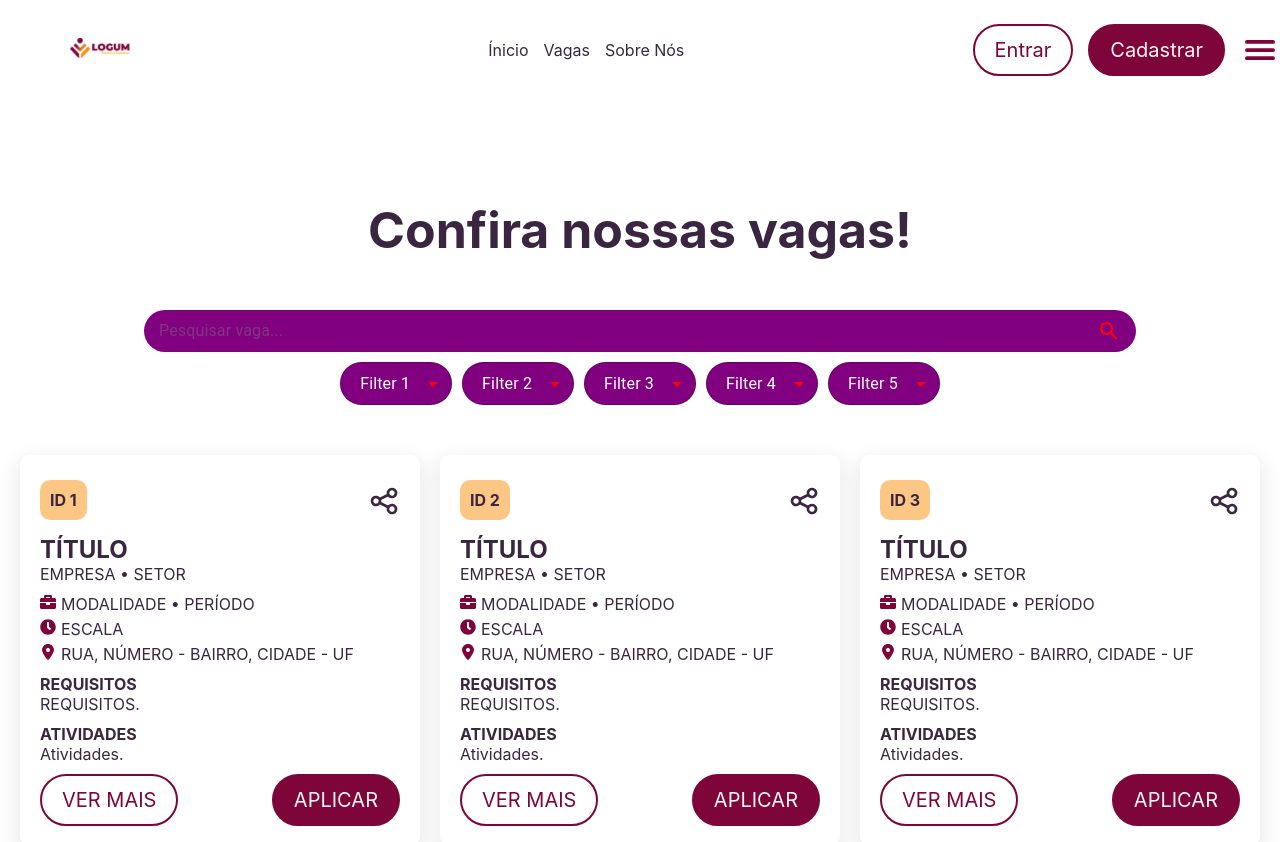
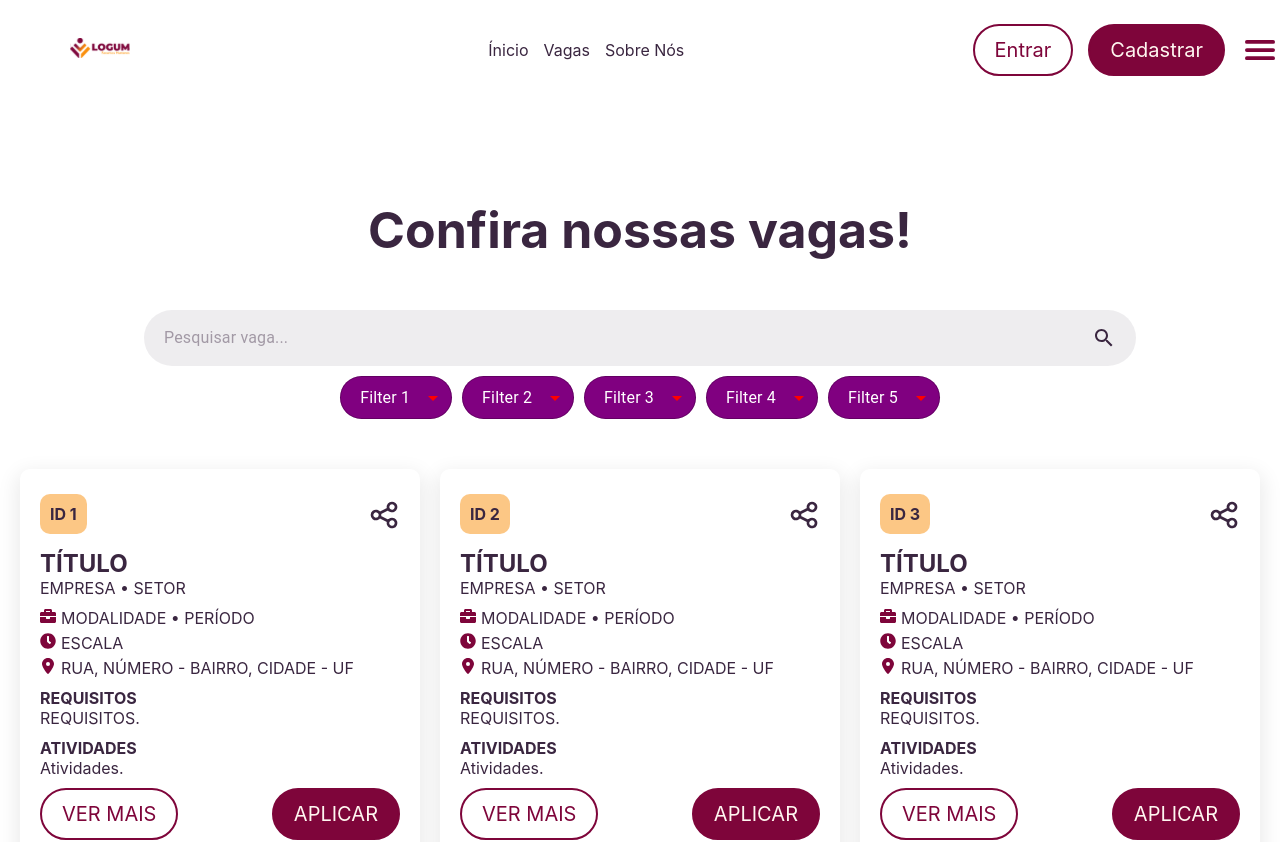
Before and after one commit to MPCGomes/logumrh, a Next.js app in the folder frontend-web/: page /vacancies in a window 1280 px wide. Shown: the top 842 px of the page. Built offline with nearby package versions, Linux system fonts and the light colour scheme.

Commit message:
styles (search bar): color change

```diff
--- a/frontend-web/components/SearchBar/SearchBar.tsx
+++ b/frontend-web/components/SearchBar/SearchBar.tsx
@@ -7,17 +7,17 @@ import { styled } from '@mui/material/styles';
 const StyledSearchInput = styled(InputBase)({
   width: '80%',
   borderRadius: 50,
-  backgroundColor: 'purple',
-  padding: '5px 15px',
+  backgroundColor: '#3a264015',
+  padding: '12px 20px',
   color: 'white',
   '& .MuiInputBase-input': {
-    color: 'white',
+    color: '#3a2640',
     '&::placeholder': {
-      color: 'gray',
+      color: '#3a2640',
     },
   },
   '& .MuiSvgIcon-root': {
-    color: 'red',
+    color: '#3a2640',
   },
   '&:hover': {
     borderColor: 'blue',
```
